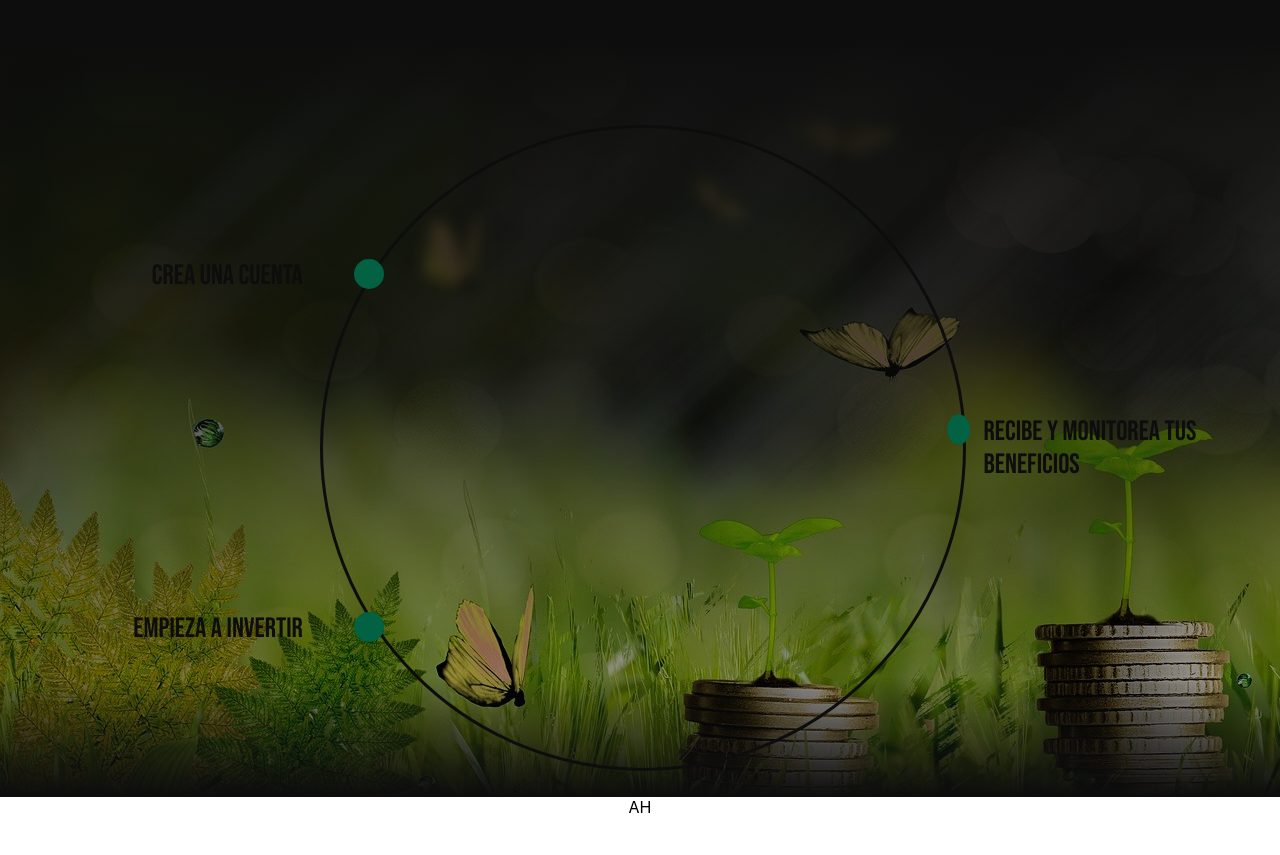
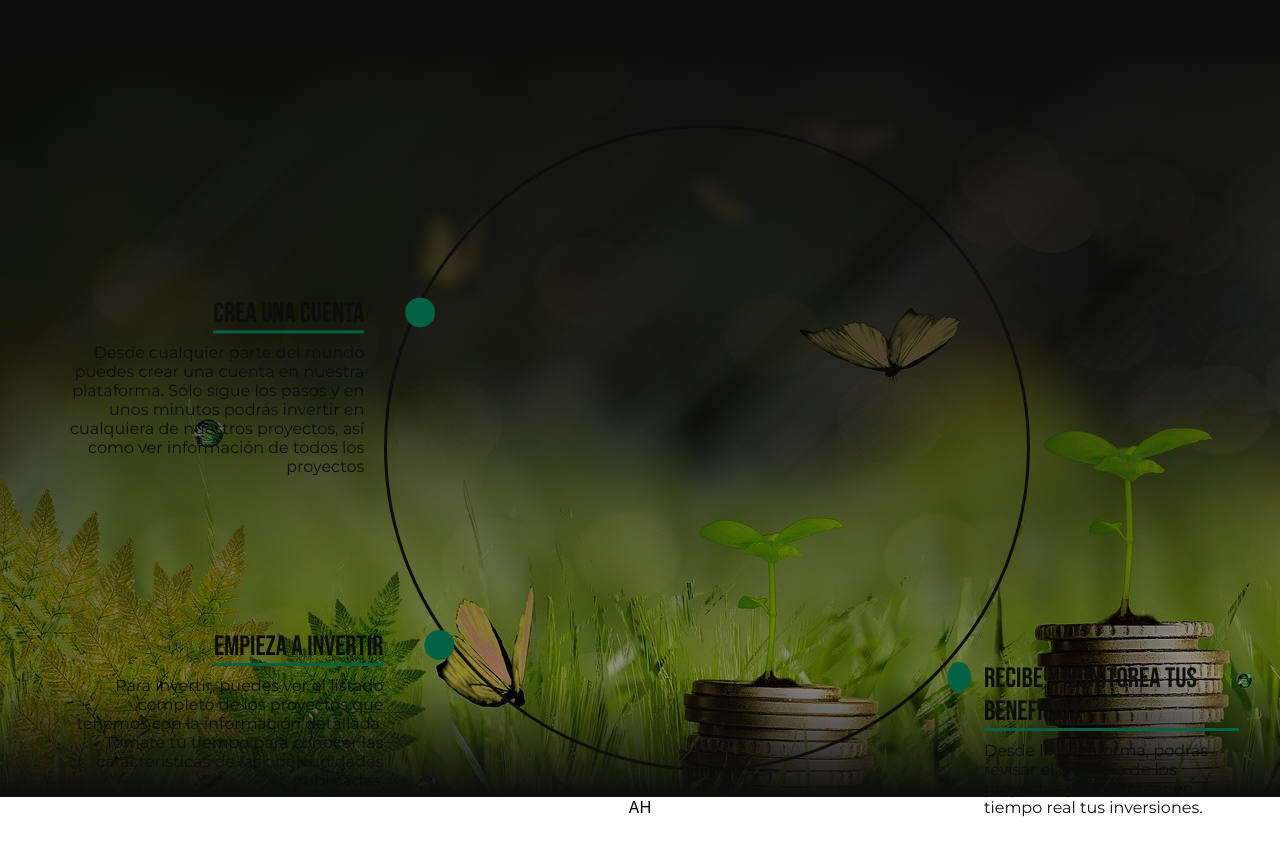
Before and after one commit to anayap04/seed, a React (Create React App) app: page / in a window 1280 px wide. Shown: the part 1660-2515 px from the top of the page. Built offline with nearby package versions, Linux system fonts and the light colour scheme; what react-animations would draw is missing.

Commit message:
Bug fixed

```diff
--- a/src/app/screens/home/HowTo.js
+++ b/src/app/screens/home/HowTo.js
@@ -9,22 +9,25 @@ import {
   TitleText,
   TextContainer,
   HowContainer,
+  BodyText,
 } from "./styles";
 const HowTo = (props) => {
   const { howRef, theme } = props;
   const { height, width } = useWindowDimensions();
   const { t } = useTranslation();
   const infoSteps = [
-    { id: 0, title: t("createAccount"), desc: t("createAccountDesc") },
-    { id: 1, title: t("startInvest"), desc: t("startInvestDesc") },
-    { id: 2, title: t("checkBenefits"), desc: t("checkBenefitsDesc") },
+    { id: 0, title: t("createAccount"), desc: t("createAccountDesc"), alignment: 'right', },
+    { id: 1, title: t("startInvest"), desc: t("startInvestDesc"), alignment: 'right', },
+    { id: 2, title: t("checkBenefits"), desc: t("checkBenefitsDesc"), alignment: 'left', },
   ];
   const renderStep = () =>
     infoSteps.map((step) => (
       <StepContainer responsiveWidth={width} responsiveHeight={height} key={step.id}>
         <Dots theme={theme} />
-        <TextContainer responsiveWidth={width}>
-          <TitleText theme={theme}>{step.title}</TitleText>
+
+        <TextContainer responsiveWidth={width} alignment={step.alignment}>
+          <TitleText  theme={theme}>{step.title}</TitleText>
+          <BodyText theme={theme}>{step.desc}</BodyText>
         </TextContainer>
       </StepContainer>
     ));
--- a/src/app/screens/home/styles.js
+++ b/src/app/screens/home/styles.js
@@ -76,7 +76,7 @@ export const HowContainer = styled.div`
 `;
 export const StepsShapes = styled.div`
   margin-top: ${({ responsiveWidth }) => 0.1 * responsiveWidth}px;
-  margin-left: ${({ responsiveWidth }) => 0.25 * responsiveWidth}px;
+  margin-left: ${({ responsiveWidth }) => 0.3 * responsiveWidth}px;
   width: ${({ responsiveWidth }) => 0.5 * responsiveWidth}px;
   height: ${({ responsiveWidth }) => 0.5 * responsiveWidth}px;
   border-radius: 50%;
@@ -87,8 +87,8 @@ export const StepsShapes = styled.div`
     margin-left: ${({ responsiveWidth }) => 0.3 * responsiveWidth}px;
   }
   @media (${device.mobileS} and ${device.mobileAll}) {
-    height: ${({ responsiveHeight }) => 0.7 * responsiveHeight}px;
-    margin-top: ${({ responsiveHeight }) => 0.01 * responsiveHeight}px;
+    height: ${({ responsiveHeight }) => 0.5 * responsiveHeight}px;
+    margin-top: ${({ responsiveHeight }) => 0.05 * responsiveHeight}px;
     margin-left: ${({ responsiveWidth }) => 0.07 * responsiveWidth}px;
     width: 0;
     border-radius: 0;
@@ -107,46 +107,45 @@ export const StepContainer = styled.div`
   &:nth-child(2) {
     flex-direction: row-reverse;
     transform: translate(
-      ${({ responsiveWidth }) => -(responsiveWidth - 0.3 * responsiveWidth)}px,
-      ${({ responsiveWidth }) => -(responsiveWidth - 0.6 * responsiveWidth)}px
+      ${({ responsiveWidth }) => -(responsiveWidth - 0.34 * responsiveWidth)}px,
+      ${({ responsiveWidth }) => -(responsiveWidth - 0.63 * responsiveWidth)}px
     );
-    width: ${({responsiveWidth}) => responsiveWidth * 0.9};
     @media (${device.mobileS} and ${device.mobileAll}) {
-      width: ${({responsiveWidth}) => responsiveWidth * 0.6};
+      width: ${({responsiveWidth}) => responsiveWidth * 0.8}px;
       flex-direction: row;
       transform: translate(
         ${({ responsiveWidth }) => responsiveWidth * 0.04}px,
-        ${({ responsiveHeight }) => responsiveHeight * -0.73}px
+        ${({ responsiveHeight }) => responsiveHeight * -0.53}px
       );
     }
     @media (${device.laptopL}) {
       flex-direction: row-reverse;
       transform: translate(
-        ${({ responsiveWidth }) => -(responsiveWidth - 0.34 * responsiveWidth)}px,
+        ${({ responsiveWidth }) => -(responsiveWidth - 0.436 * responsiveWidth)}px,
         ${({ responsiveWidth }) => -(responsiveWidth - 0.73 * responsiveWidth)}px
       );
-      width: ${({responsiveWidth}) => responsiveWidth * 0.9};
+      width: ${({responsiveWidth}) => responsiveWidth * 0.9}px;
      }
   }
   &:nth-child(3) {
     flex-direction: row-reverse;
     transform: translate(
-      ${({ responsiveWidth }) => -(responsiveWidth - 0.3 * responsiveWidth)}px,
-      ${({ responsiveWidth }) => -(responsiveWidth - 0.85 * responsiveWidth)}px
+      ${({ responsiveWidth }) => -(responsiveWidth - 0.355 * responsiveWidth)}px,
+      ${({ responsiveWidth }) => -(responsiveWidth - 0.75 * responsiveWidth)}px
     );
     @media (${device.mobileS} and ${device.mobileAll}) {
-      width: ${({responsiveWidth}) => responsiveWidth * 0.6};
+      width: ${({responsiveWidth}) => responsiveWidth * 0.9}px;
       flex-direction: row;
       transform: translate(
         ${({ responsiveWidth }) => responsiveWidth * 0.04}px,
-        ${({ responsiveHeight }) => responsiveHeight * -0.425}px
+        ${({ responsiveHeight }) => responsiveHeight * -0.45}px
       );
     }
     @media (${device.laptopL}) {
       flex-direction: row-reverse;
       transform: translate(
-        ${({ responsiveWidth }) => -(responsiveWidth - 0.335 * responsiveWidth)}px,
-        ${({ responsiveWidth }) => -(responsiveWidth - 0.9 * responsiveWidth)}px
+        ${({ responsiveWidth }) => -(responsiveWidth - 0.37 * responsiveWidth)}px,
+        ${({ responsiveWidth }) => -(responsiveWidth - 0.89 * responsiveWidth)}px
       );
     }
   }
@@ -154,15 +153,15 @@ export const StepContainer = styled.div`
     flex-direction: row;
     transform: translate(
       ${({ responsiveWidth }) => responsiveWidth - 0.26 * responsiveWidth}px,
-      ${({ responsiveWidth }) => -(responsiveWidth - 0.67 * responsiveWidth)}px
+      ${({ responsiveWidth }) => -(responsiveWidth - 0.65 * responsiveWidth)}px
     );
     width:  ${({ responsiveWidth }) => 0.26 * responsiveWidth}px;
     @media (${device.mobileS} and ${device.mobileAll}) {
-      width: ${({responsiveWidth}) => responsiveWidth * 0.65};
+      width: ${({responsiveWidth}) => responsiveWidth * 0.8}px;
       flex-direction: row;
       transform: translate(
-        ${({ responsiveWidth }) => responsiveWidth * 0.04}px,
-        ${({ responsiveHeight }) => responsiveHeight * -0.1}px
+        ${({ responsiveWidth }) => responsiveWidth * 0.05}px,
+        ${({ responsiveHeight }) => responsiveHeight * -0.37}px
       );
     }
     @media (${device.laptopL}) {
@@ -175,16 +174,35 @@ export const StepContainer = styled.div`
   }
 `;
 export const TextContainer = styled.div`
+  display: flex;
+  flex-direction: column;
+  align-items:  ${({alignment}) => alignment === 'left' ? 'flex-start': 'flex-end'};
   margin-left: ${({responsiveWidth}) => responsiveWidth * 0.01}px;
-  margin-right: ${({responsiveWidth}) => responsiveWidth * 0.04}px;
-  text-align: left;
+  margin-right: ${({responsiveWidth}) => responsiveWidth * 0.032}px;
+  text-align: ${({alignment}) => alignment};
+  width:  ${({responsiveWidth}) => responsiveWidth * 0.25}px;
+  @media (${device.mobileS} and ${device.mobileAll}) {
+    width: ${({responsiveWidth}) => responsiveWidth * 0.9}px;
+    text-align: left;
+    align-items: flex-start;
+    margin-right: 0px;
+   }
 `;
 
 export const TitleText = styled.div`
   font-family: BebasNeue-Regular;
+  width: fit-content;
+  border-bottom: ${({ theme }) => theme.primaryColor} 3px solid;
   color: ${({ theme }) => theme.fonts};
   font-size: 20px;
   @media (${device.laptop}) {
     font-size: 28px;
   }
 `;
+
+
+export const BodyText = styled.div`
+margin-top: 10px;
+  font-family: Montserrat-Regular;
+  color: ${({ theme }) => theme.fonts};
+`
--- a/src/theme/GlobalStyles.js
+++ b/src/theme/GlobalStyles.js
@@ -1,6 +1,7 @@
 // @flow
 import { createGlobalStyle } from 'styled-components'
 import  BebasNeue from '../assets/fonts/BebasNeue-Regular.woff'
+import Montserrat from '../assets/fonts/Montserrat-Regular.woff'
 
 const GlobalStyles = createGlobalStyle`
   @font-face {
@@ -9,7 +10,7 @@ const GlobalStyles = createGlobalStyle`
   }
   @font-face {
     font-family: Montserrat-Regular;
-    src: url('../assets/fonts/Montserrat-Regular.ttf')format('ttf');
+    src: url(${Montserrat})format('woff');
   }
 `
 
```
Also changed, not shown: src/assets/fonts/Montserrat-Regular.woff (added).
